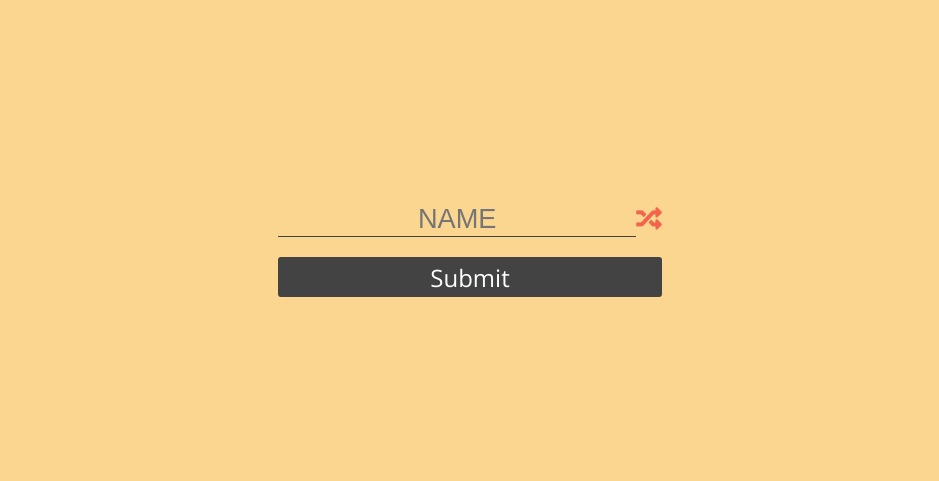
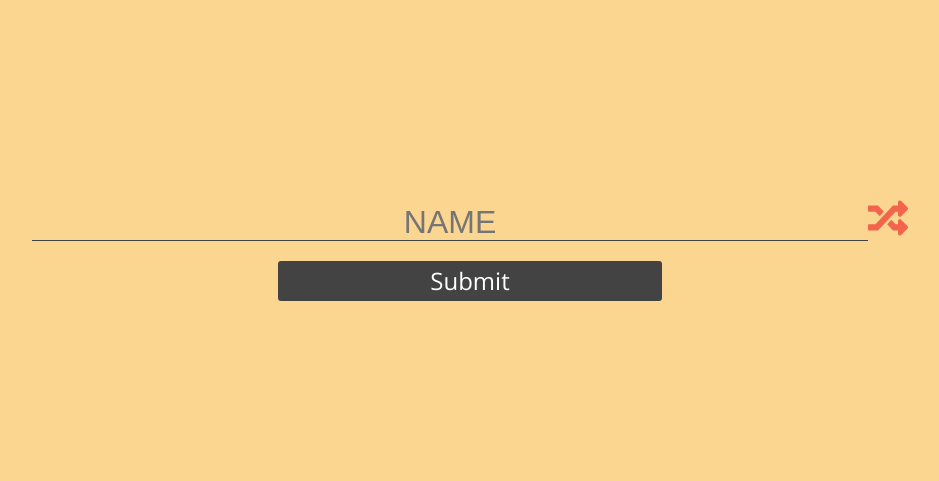
Before and after one commit to khperez/secret-hitler, a Node server app: page /create in a window 1280 px wide. Shown: the part 234-715 px from the top of the page, without its empty margins (170-1109 px from the left). Run offline with Node 20, Linux system fonts and the light colour scheme; some libraries are stand-ins or nearby versions; some web fonts are replaced.

Commit message:
adjust input form dimensions

```diff
--- a/public/stylesheets/main.css
+++ b/public/stylesheets/main.css
@@ -196,9 +196,11 @@ navbar .title {
 }
 
 input {
-  font-size: 1.7rem;
+  font-size: 2rem;
   background: none;
   border: none;
+  width: 65vw;
+  height: 2rem;
 }
 
 input.create {
@@ -213,7 +215,7 @@ input.create:focus {
 
 i#create-random {
   color: #F2644B;
-  font-size: 1.6em;
+  font-size: 5vh;
 }
 
 .btnWrapper {
--- a/public/stylesheets/main.sass
+++ b/public/stylesheets/main.sass
@@ -138,9 +138,11 @@ navbar
   flex-direction: column
 
 input
-  font-size: 1.7rem
+  font-size: 2rem
   background: none
   border: none
+  width: 65vw
+  height: 2rem
 
 input.create
   border-bottom: 1px solid #434343
@@ -151,7 +153,7 @@ input.create
 
 i#create-random
   color: $orange
-  font-size: 1.6em
+  font-size: 5vh
 
 ///////////////////////////////
 // Start section
--- a/views/create.pug
+++ b/views/create.pug
@@ -7,7 +7,7 @@ block nav
 block content
   script(src='/scripts/create.js')
   .content
-    form(name="create-game")
+    form(id="create", name="create-game")
       input.create(id="create-name", placeholder="NAME")
       i.fas.fa-random(id="create-random")
     a.gameBtn.submitBtn#submit Submit
```
Also changed, not shown: 1 other file.
